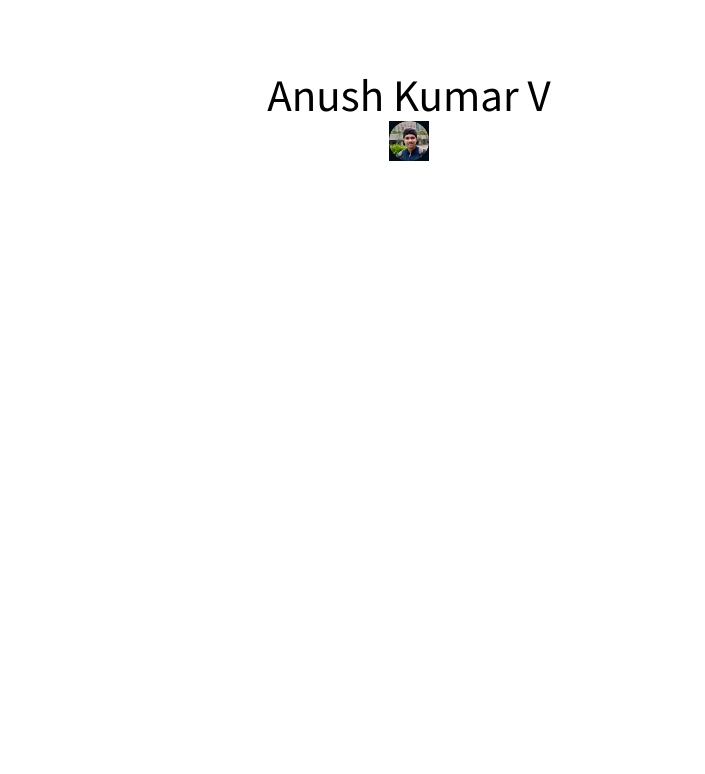
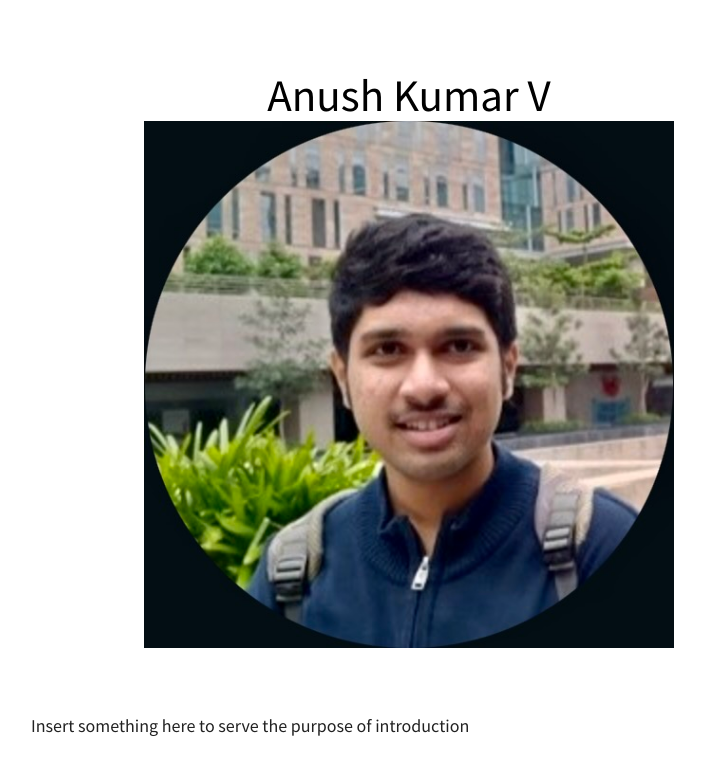
Before and after one commit to anushkumarv/anushkumarv.github.io, a plain HTML site: page index.html in a window 1280 px wide. Shown: the whole page, without its empty margins (231-936 px from the left). Drawn offline with Linux system fonts and the light colour scheme.

```diff
--- a/index.html
+++ b/index.html
@@ -11,9 +11,14 @@
 <div class="document" id="anush-kumar-v">
 <h1 class="title">Anush Kumar V</h1>
 
+<!-- - - - - - - - - - - - - - - - - - - - - - - - - - - - - - - - - - - - - - - - - - - - - - - - - - - - - - - - - - - - - - - - - - - - - - - - - - - - - -->
 <div class="title-logos docutils container">
-<img alt="data/profile_pic.jpeg" src="data/profile_pic.jpeg" style="width: 40px;" />
+<img alt="data/profile_pic.jpeg" src="data/profile_pic.jpeg" style="width: 70%;" />
 </div>
+<!-- - - - - - - - - - - - - - - - - - - - - - - - - - - - - - - - - - - - - - - - - - - - - - - - - - - - - - - - - - - - - - - - - - - - - - - - - - - - - -->
+<p>Insert something here to serve the purpose of introduction</p>
+<!-- - - - Compilation - - - - - - - - - - - - - - - - - - - - - - - - - - - - - - - - - - - - - - - - - - - - - - - - - - - - - - - - - - - - -->
+<!-- rst2html.py - -link-stylesheet - -cloak-email-addresses - -toc-top-backlinks - -stylesheet=main.css - -stylesheet-dirs=. main.rst index.html -->
 </div>
 </body>
 </html>
--- a/main.css
+++ b/main.css
@@ -14,7 +14,7 @@
     src: url('fonts/SourceCodePro-Regular.otf.woff') format('woff');
 }
 
-@font-face{
+@s-face{
     font-family: 'Source Sans Pro';
     font-weight: 100;
     font-style: normal;
```
Also changed, not shown: 1 other file.
